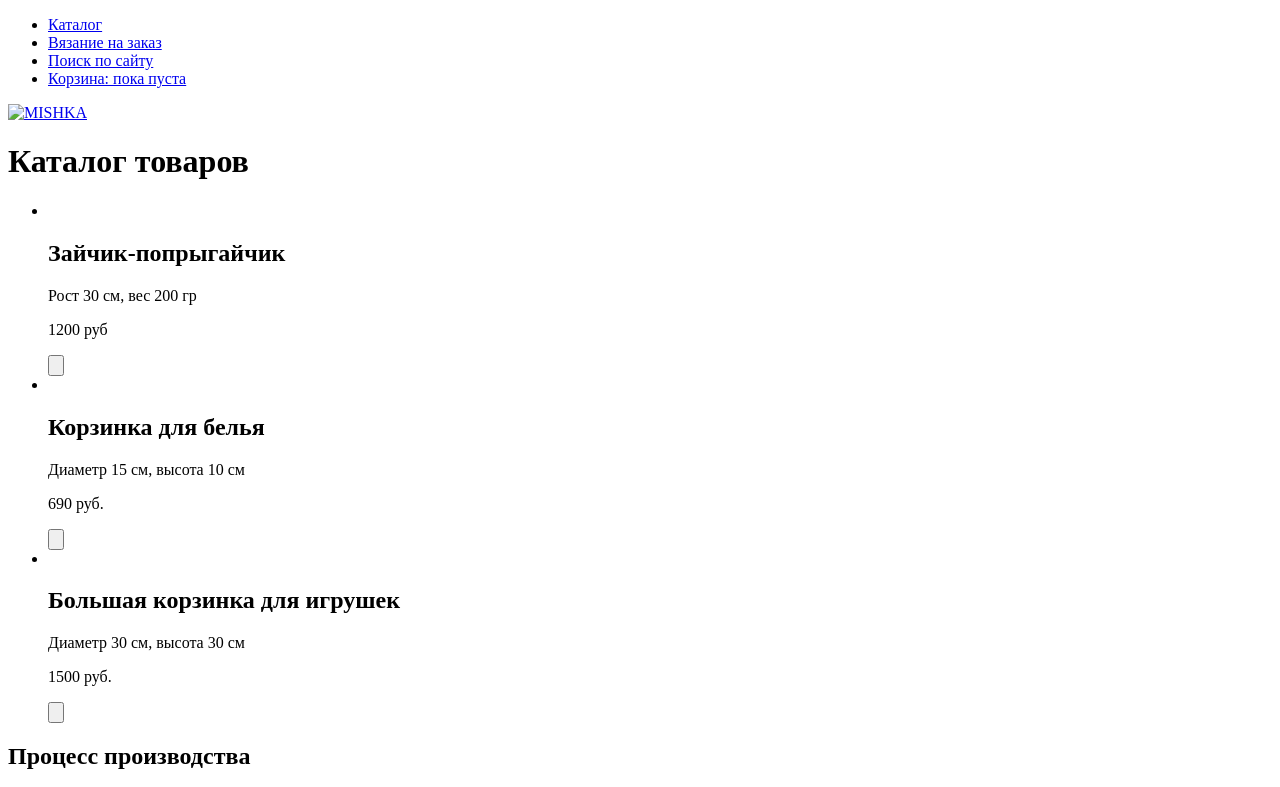
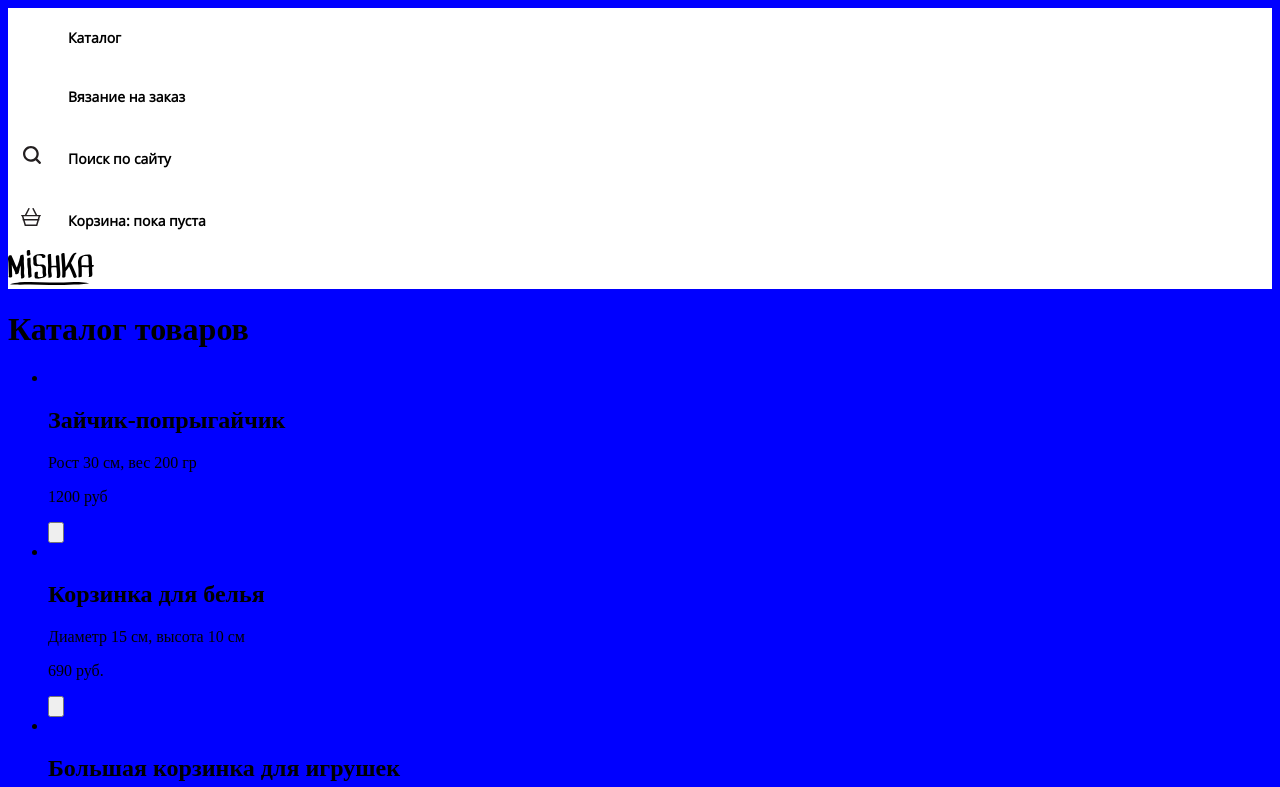
Before and after one commit to Lizzzetta/201641-mishka, a website: page catalog.html in a window 1280 px wide. Shown: the top 787 px of the page. Drawn offline with nearby package versions, Linux system fonts and the light colour scheme; files that its build step writes are made by us from their sources; files whose address does not match are found by name.

Commit message:
Начало верстки стилей

```diff
--- a/catalog.html
+++ b/catalog.html
@@ -3,6 +3,7 @@
 <head>
     <meta charset="utf-8">
     <title>HTML Academy: Мишка</title>
+    <link href="css/style.css" type="text/css" rel="stylesheet">
 </head>
 <body>
 
@@ -23,7 +24,7 @@
             </li>
         </ul>
     </nav>
-    <a class="page-header__logo" href="#"><img class="page-header__logo-image" src="img" alt="MISHKA"></a>
+    <a class="page-header__logo" href="#"><img class="page-header__logo-image" src="img/logo-mobile.svg" alt="MISHKA"></a>
 </header>
 
 <main class="main-header">
--- /dev/null
+++ b/sass/header.scss
@@ -0,0 +1,36 @@
+.page-header {
+  background: #ffffff;
+  .header-menu {
+    font-family: opensans;
+    font-weight: bold;
+    font-size: 14px;
+    .header-menu__list {
+      margin: 0;
+      .header-menu__item {
+        list-style-type: none;
+        padding: 20px;
+        .header-menu__link {
+          text-decoration: none;
+          color: #000000;
+          :visited {
+            color: #000000;
+          }
+          :link {
+            color: #000000;
+          }
+        }
+      }
+    }
+  }
+  .page-header__logo {
+    .page-header__logo-image {
+    }
+  }
+}
+
+li.header-menu__item:nth-child(3) {
+  list-style-image: url(/img/icon-search.svg);
+}
+li.header-menu__item:nth-child(4) {
+  list-style-image: url(/img/icon-cart.svg);
+}
--- /dev/null
+++ b/sass/style.scss
@@ -0,0 +1,8 @@
+@font-face {
+  font-family: opensans;
+  src: url(/fonts/opensans.woff);
+}
+
+@import "header";
+
+body { background: blue; }
```
Also changed, not shown: form.html (+2 -1 lines), index.html (+2 -1 lines).
